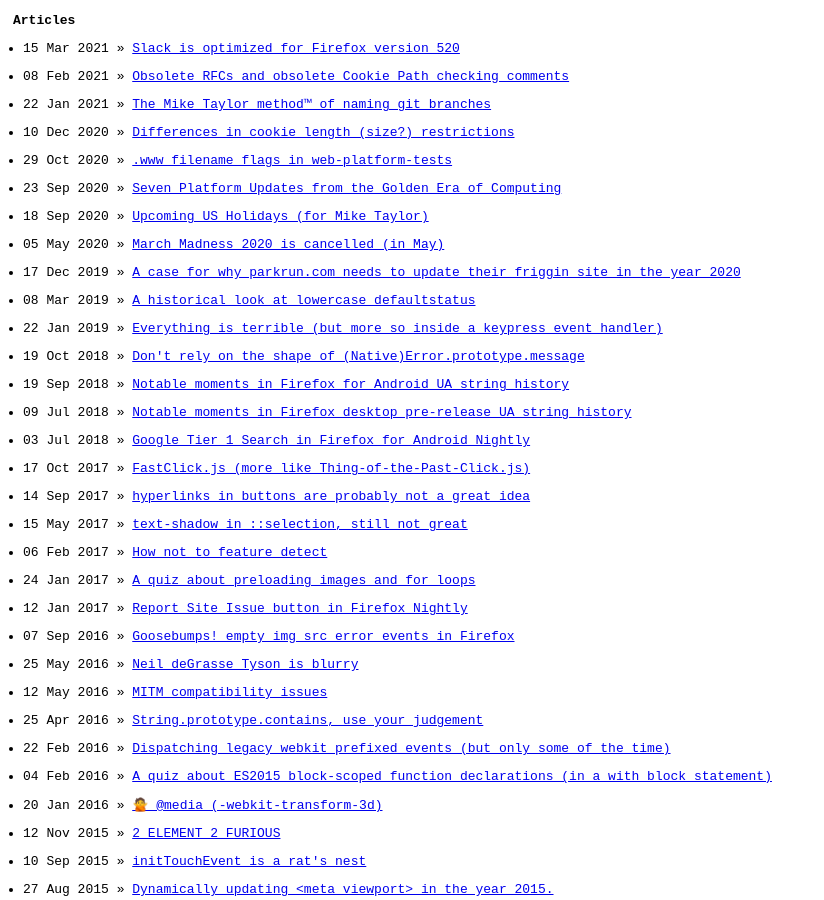
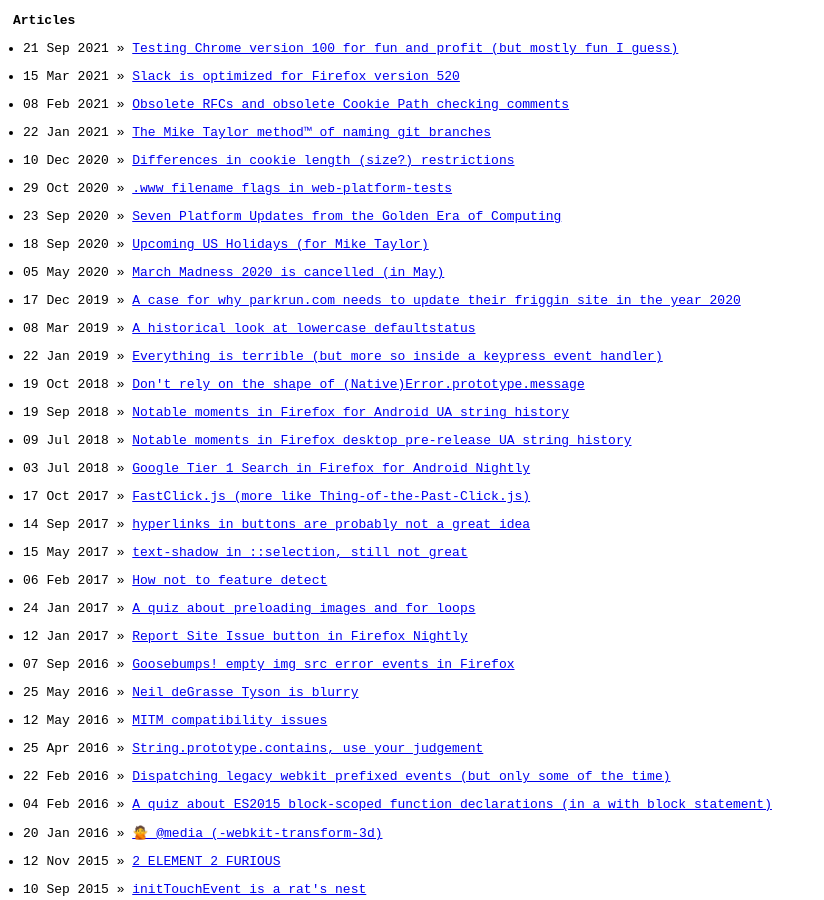
Before and after one commit to miketaylr/miketaylr.com-blog, a Jekyll site: the page built from index.html, in a window 1280 px wide and 900 px high. Shown: the whole window, without its empty margins (0-824 px from the left). Built offline with Jekyll 4.4.1, drawn with Linux system fonts in a browser that asks for light colours; part of the change alters nothing that is shown.

```diff
--- /dev/null
+++ b/_posts/2021-09-21-chrome-version-100-testing.md
@@ -0,0 +1,21 @@
+---
+layout: post
+title:  Testing Chrome version 100 for fun and profit (but mostly fun I guess)
+date:   2021-09-21
+---
+
+Great news readers, my self-imposed 6 month cooldown on writing amazing blog posts has expired.
+
+My pal [Ali][ali] just added a flag to Chromium to allow you to test sites while sending a User-Agent string that claims to be version 100 (should be in version 96+, that's in the latest [Canary][can] if you download or update today):
+
+<img alt="screenshot of chrome://flags/#force-major-version-to-100" src="https://miketaylr.com/posts/assets/chrome-100.png" style="border:1px solid #ccc; width: 100%">
+
+I'll be lazy and let Karl Dubost do the explaining of the why, in his post ["Get Ready For Three Digits User Agent Strings"][karl].
+
+So turn it on and report all kinds of bugs, either at [crbug.com/new][cr] or [webcompat.com/issues/new][wc].
+
+[ali]: https://twitter.com/alibeyad
+[cr]: https://crbug.com/new
+[wc]: https://webcompat.com/issues/new
+[karl]: https://www.otsukare.info/2021/04/20/ua-three-digits-get-ready
+[can]: https://www.google.com/chrome/canary/
```
Also changed, not shown: _posts/2014-03-03-a-quiz.md (+1 -0 lines).
